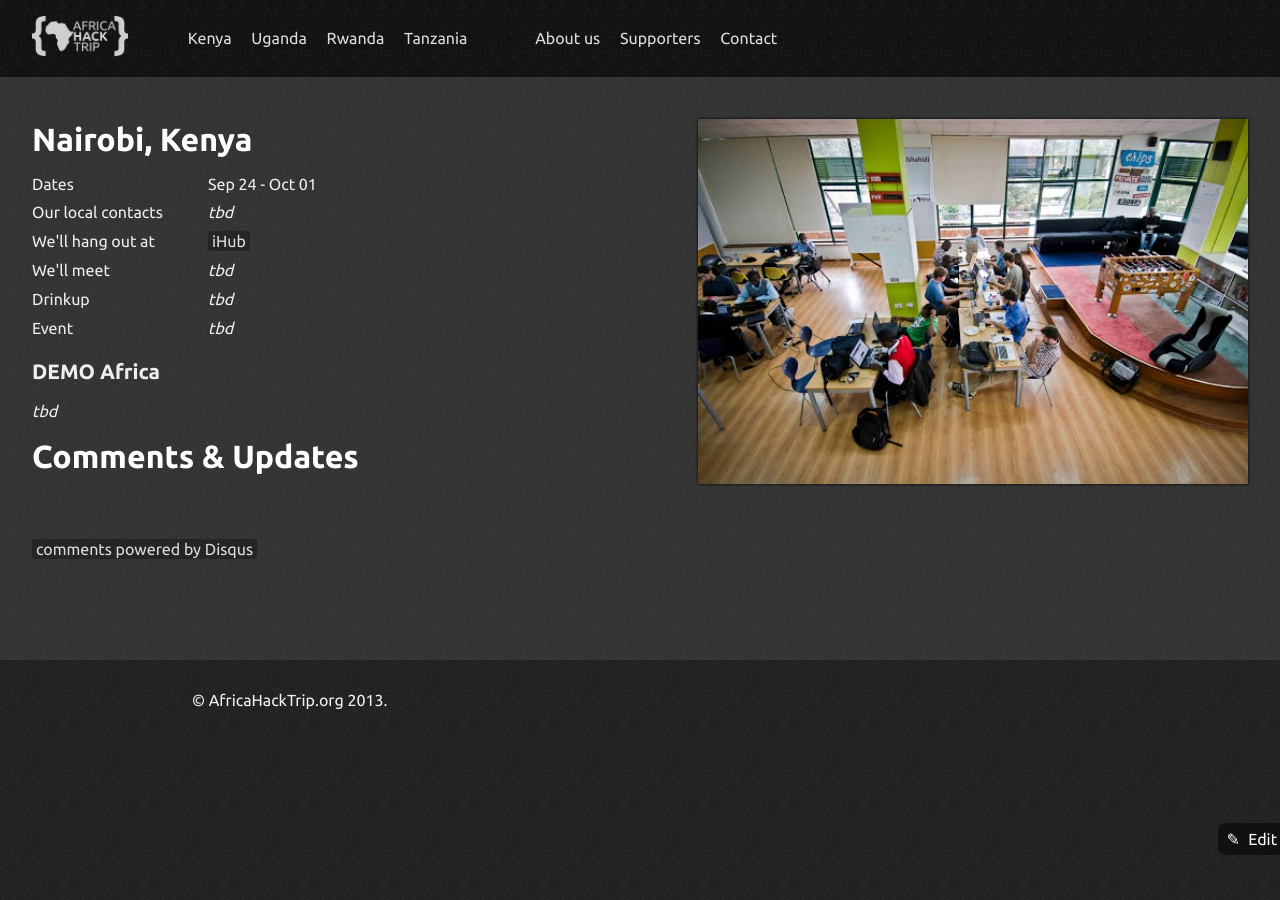
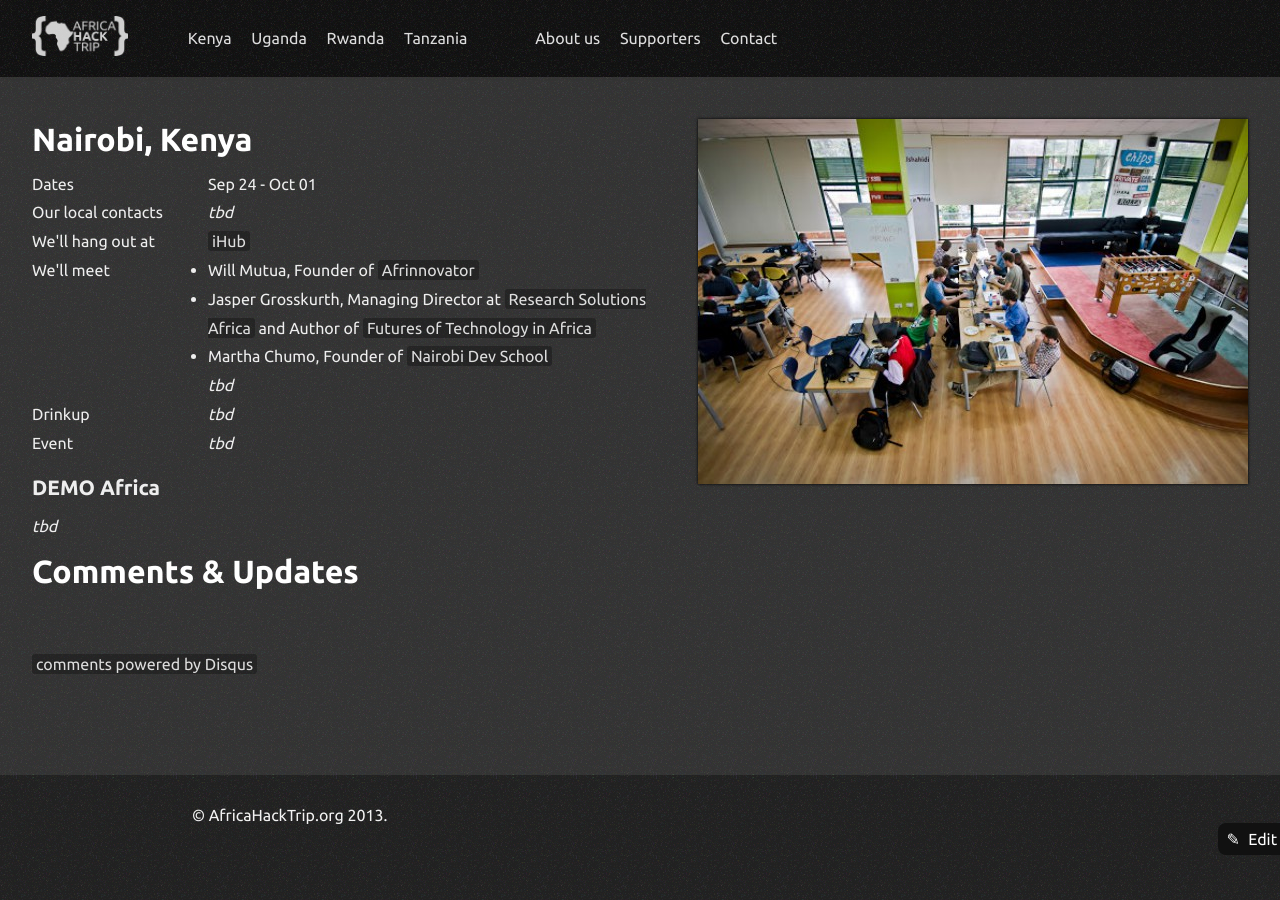
Before and after one commit to AfricaHackTrip/website-before-trip, a Jekyll site: the page built from kenya.html, in a window 1280 px wide. Built offline with Jekyll 4.4.1, drawn with Linux system fonts in a browser that asks for light colours; nearby versions of some CDN libraries; comment, search, counter and statistics services are not loaded.

Commit message:
added contacts

```diff
--- a/kenya.html
+++ b/kenya.html
@@ -22,6 +22,13 @@
   <dd><a href="http://www.ihub.co.ke/">iHub</a></dd>
 
   <dt>We'll meet</dt>
+    <dd>
+    <ul>
+      <li>Will Mutua, Founder of <a href="http://afrinnovator.com/">Afrinnovator</a></li>
+      <li>Jasper Grosskurth, Managing Director at <a href="http://www.researchsolutionsafrica.com/">Research Solutions Africa</a> and Author of <a href="http://mobileafricarevisited.files.wordpress.com/2009/09/futures-of-technology-in-africa.pdf">Futures of Technology in Africa</a></li>
+      <li>Martha Chumo, Founder of <a href="http://geekfeminism.org/2013/06/26/martha-chumo-founding-nairobi-dev-school/">Nairobi Dev School</a></li>
+    </ul>
+  </dd>
   <dd><em>tbd</em></dd>
 
   <dt>Drinkup</dt>
```
